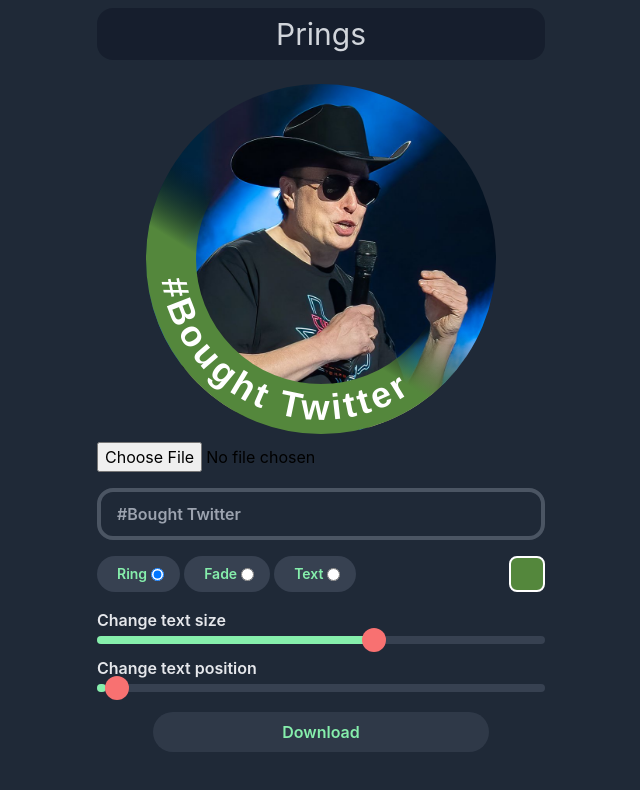
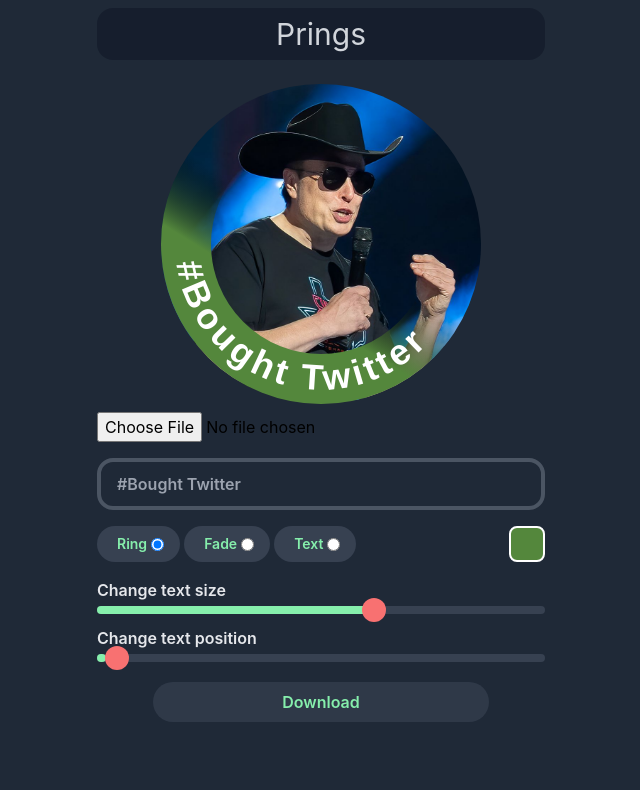
Before and after one commit to lakbychance/prings, a Next.js app: page / in a window 1280 px wide. Shown: the top 790 px of the page, without its empty margins (319-959 px from the left). Built offline with nearby package versions, Linux system fonts and the light colour scheme.

Commit message:
fix: min-width of 320px to profile image

```diff
--- a/pages/index.tsx
+++ b/pages/index.tsx
@@ -315,12 +315,12 @@
         className="min-h-screen py-6 px-10 bg-gray-800"
       >
         <section className="relative container flex max-w-md mx-auto flex-col items-center justify-center">
+
           <img
             ref={profilePicRef}
             src={profilePicUrl}
-            width={350}
-            height={350}
-            className="rounded-full aspect-square object-cover"
+            className="rounded-full aspect-square w-80 h-80 object-cover"
+            style={{ minWidth: '20rem' }}
           />
 
           <svg
```
